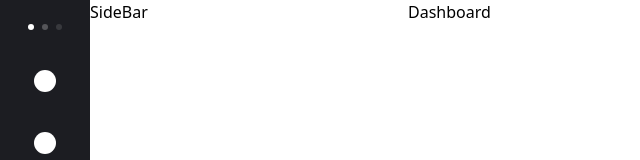
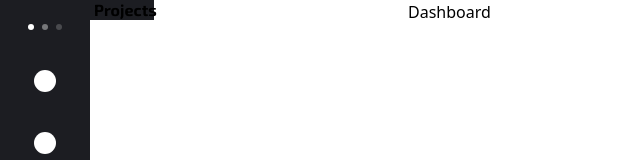
Before and after one commit to sabrinaveras/to-do-list-dashboard, a React (Vite) app: page / in a window 1280 px wide. Shown: the top 160 px of the page, without its empty margins (0-640 px from the left). Built offline with nearby package versions, Linux system fonts and the light colour scheme.

Commit message:
add select component

```diff
--- a/src/components/navBar/navBar.tsx
+++ b/src/components/navBar/navBar.tsx
@@ -3,8 +3,8 @@ export const NavBar = () => {
     <div className="bg-nav-bar-dark pt-[24px] flex flex-col items-center">
         <div className="flex justify-center gap-[8px] mb-[40px]">
             <div className="w-[6px] h-[6px] bg-white rounded-full"></div>
-            <div className="w-[6px] h-[6px] bg-white-40 rounded-full"></div>
-            <div className="w-[6px] h-[6px] bg-white-20 rounded-full"></div>
+            <div className="w-[6px] h-[6px] bg-white opacity-40 rounded-full"></div>
+            <div className="w-[6px] h-[6px] bg-white opacity-20 rounded-full"></div>
         </div>
 
         <div className="flex flex-col gap-[40px]">
--- /dev/null
+++ b/src/components/select/index.ts
@@ -0,0 +1 @@
+export * from './select'
--- /dev/null
+++ b/src/components/select/select.tsx
@@ -0,0 +1,68 @@
+import { useState } from "react"
+
+interface SelectProps{
+    label: string;
+    options: Option[];
+    onChange: (option: Option) => void;
+}
+
+interface Option{
+    id: string;
+    label: string;
+    selected?: boolean;
+}
+
+export const Select = ({ label, options, onChange }: SelectProps) => {
+    const [isOpen, setIsOpen] = useState(false)
+    // const [selectedOption, setSelectedOption] = useState<Option[]>(options.filter(option => option.selected))
+
+    const toggleDropdown = () => {
+        setIsOpen(!isOpen)
+    }
+
+    const handleOptionClick = (option: Option) => {
+        onChange(option);
+        // setSelectedOption([option])
+        setIsOpen(false)
+    }
+
+    return (
+        <div className="relative w-[64px] h-[32px]">
+            <button type="button" onClick={toggleDropdown}
+            className="flex items-center justify-between w-full px-[4px] py-[2px] bg-nav-bar-dark"
+            >
+                <span>{label}</span>
+            </button>
+
+            {/* dropdown */}
+            {
+                isOpen && (
+                    <div className="absolute z-10 w-full mt-[1px] rounded-md shadow-lg bg-white">
+                        <div className="relative py-[2px]">
+                            {/* vertical line */}
+                            <div className="absolute left-[6px] top-[0px] bottom-[0px] w-px"></div>
+
+                            {/* options */}
+                            <ul>
+                                {
+                                    options.map((option) => {
+                                        return (
+                                            <li key={option.id} onClick={() => handleOptionClick(option)}
+                                            className="relative flex items-center px-[4px] py-[2px] cursor-pointer"
+                                            >
+                                                <div className="absolute left-[6px] top-1/2 w-[4px] h-px"></div>
+                                                <span className="ml-[10px]">{option.label}</span>
+
+                                            </li>
+                                        )
+                                    })
+                                }
+                            </ul>
+                        </div>
+
+                    </div>
+                )
+            }
+        </div>
+    )
+}
--- a/src/components/sideBar/sideBar.tsx
+++ b/src/components/sideBar/sideBar.tsx
@@ -1,3 +1,14 @@
+import { Select } from "../select"
+
 export const SideBar = () => {
-    return <div className="bg-side-panel">SideBar</div>
+    const projectOptions = [
+        { id: "all", label: "All projects (3)" },
+        { id: "design", label: "Design system", selected: true },
+        { id: "flow", label: "User flow" },
+        { id: "research", label: "UX research" },
+      ]
+
+    return <div className="bg-side-panel">
+        <Select label="Projects" options={projectOptions} onChange={(option) => console.log("Selected:", option)} />
+    </div>
 }
--- a/src/index.css
+++ b/src/index.css
@@ -4,8 +4,6 @@
 :root{
   --color-dark: #1C1D22;
   --color-white: #FFFFFF;
-  --color-white-40: #FFFFFF40;
-  --color-white-20: #FFFFFF20;
 }
 
 @layer utilities{
@@ -27,14 +25,6 @@
 
   .bg-white{
     background-color: var(--color-white) !important;
-  }
-
-  .bg-white-40{
-    background-color: var(--color-white-40) !important;
-  }
-
-  .bg-white-20{
-    background-color: var(--color-white-20) !important;
   }
 }
 
```
